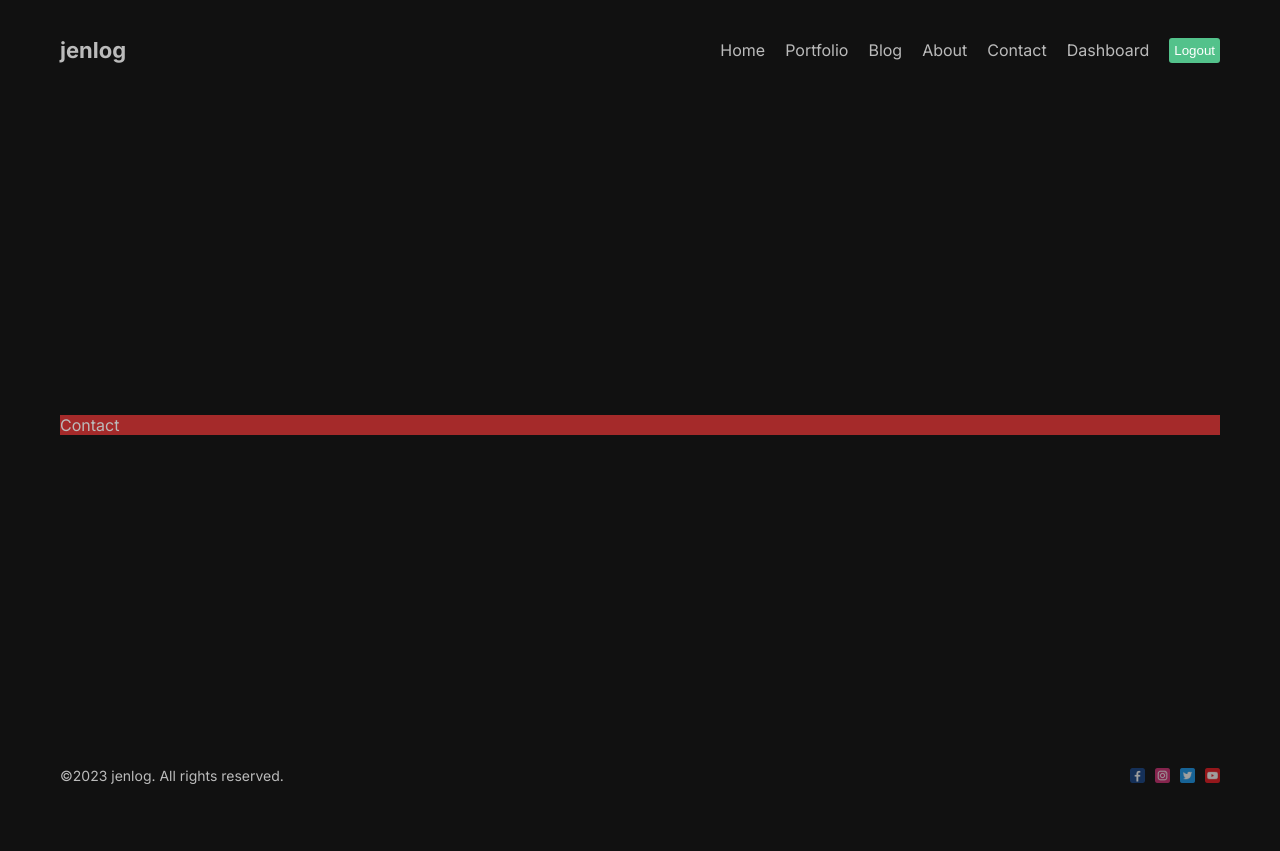
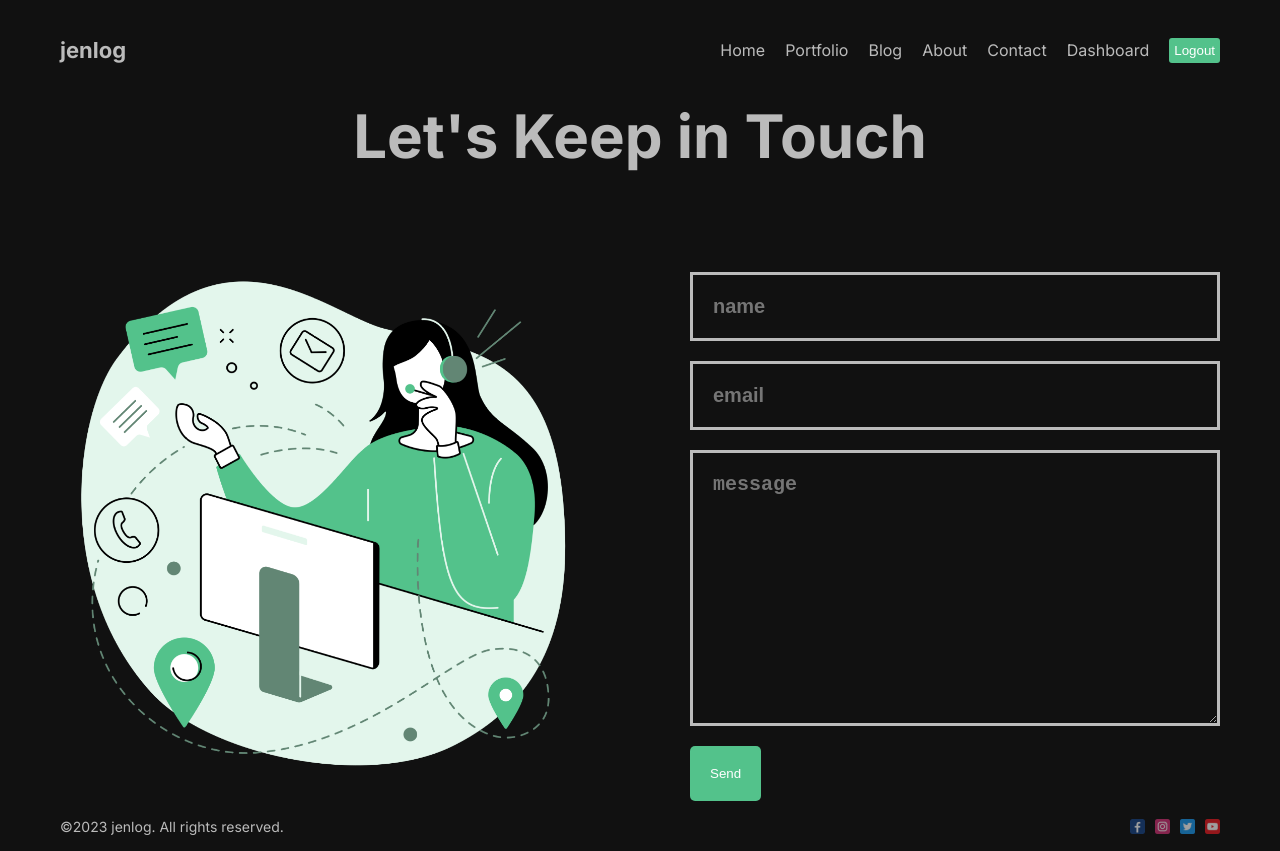
Before and after one commit to JenHLee/nextjs-blog, a Next.js app: page /contact in a window 1280 px wide. Before the commit the page ends 800 px from the top, so only its background shows below. Built offline with nearby package versions, Linux system fonts and the light colour scheme.

Commit message:
add contact styling and animation to home, contact

```diff
--- a/src/app/contact/page.jsx
+++ b/src/app/contact/page.jsx
@@ -1,12 +1,42 @@
-import React from 'react'
-import styles from './page.module.css'
+import React from "react";
+import styles from "./page.module.css";
+import Image from "next/image";
+import Button from "@/components/Button";
+
+export const metadata = {
+  title: "Jennie Contact Information",
+  description: "This is Contact Page",
+};
 
 const Contact = () => {
   return (
     <div className={styles.container}>
-      Contact
+      <h1 className={styles.title}>Let's Keep in Touch</h1>
+      <div className={styles.content}>
+        <div className={styles.imgContainer}>
+          <Image
+            src="/contact.png"
+            alt=""
+            fill={true}
+            className={styles.image}
+          />
+        </div>
+        <form className={styles.form}>
+          <input type="text" placeholder="name" className={styles.input} />
+          <input type="text" placeholder="email" className={styles.input} />
+          <textarea
+            name=""
+            id=""
+            placeholder="message"
+            cols="30"
+            rows="10"
+            className={styles.textArea}
+          ></textarea>
+          <Button url="#" text="Send" />
+        </form>
+      </div>
     </div>
-  )
-}
+  );
+};
 
-export default Contact
+export default Contact;
--- a/src/app/contact/page.module.css
+++ b/src/app/contact/page.module.css
@@ -1,3 +1,53 @@
 .container {
-    background-color: brown;
 }
+
+.title {
+  font-size: 60px;
+  margin-bottom: 100px;
+  text-align: center;
+}
+
+.content {
+  display: flex;
+  align-items: center;
+  gap: 100px;
+}
+
+.imgContainer {
+  flex: 1;
+  height: 500px;
+  position: relative;
+}
+
+.image {
+  object-fit: contain;
+  animation: move 3s infinite ease alternate;
+}
+
+@keyframes move {
+  from {
+    transform: translateY(-15px);
+  }
+  to {
+    transform: translateY(0px) scale(1.03);
+  }
+}
+
+.form {
+  flex: 1;
+  display: flex;
+  flex-direction: column;
+  gap: 20px;
+}
+
+.input,
+.textArea {
+  padding: 20px;
+  background-color: transparent;
+  border: none;
+  outline: none;
+  color: #bbb;
+  border: 3px solid #bbb;
+  font-size: 20px;
+  font-weight: bold;
+}
--- a/src/app/page.jsx
+++ b/src/app/page.jsx
@@ -7,7 +7,9 @@
   return (
     <div className={styles.container}>
       <div className={styles.item}>
-        <h1 className={styles.title}>Better design for your digital products.</h1>
+        <h1 className={styles.title}>
+          Better design for your digital products.
+        </h1>
         <p className={styles.desc}>
           Turning your Idea into Reality. We bring together the teams from the
           global tech industry.
--- a/src/app/page.module.css
+++ b/src/app/page.module.css
@@ -11,20 +11,30 @@
   gap: 50px;
 }
 
-.title{
+.title {
   font-size: 72px;
   background: linear-gradient(to bottom, #194c33, #bbb);
   -webkit-background-clip: text;
   -webkit-text-fill-color: transparent;
 }
 
-.img{
+.img {
   width: 100%;
   height: 500px;
-  object-fit: cover;
+  object-fit: contain;
+  animation: move 3s infinite ease alternate;
 }
 
-.desc{
+@keyframes move {
+  from {
+    transform: translateY(-10px);
+  }
+  to {
+    transform: translateY(10px);
+  }
+}
+
+.desc {
   font-size: 24px;
   font-weight: 300;
 }
```
